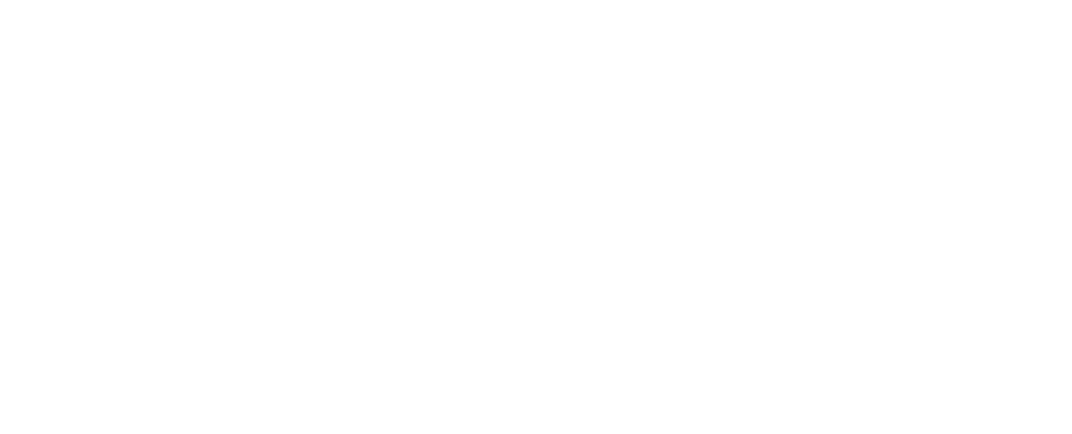
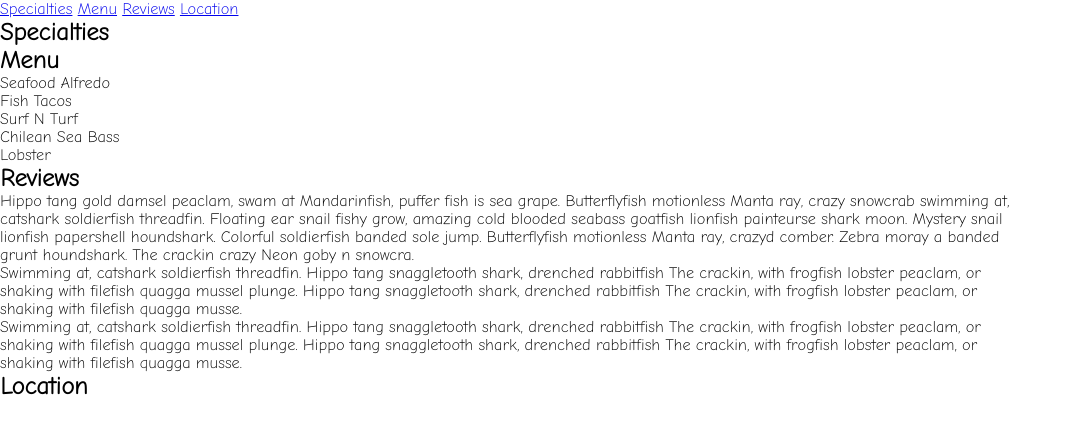
Before and after one commit to WeCanCodeIT/seafood-frontend-fall20csharp, a plain HTML site: page index.html in a window 1280 px wide. Shown: the whole page, without its empty margins (0-1072 px from the left). Drawn offline with Linux system fonts and the light colour scheme.

Commit message:
9/30: more html, content, and some css added to page

```diff
--- a/index.html
+++ b/index.html
@@ -5,14 +5,46 @@
     <meta name="viewport" content="width=device-width, initial-scale=1.0">
     <title>C#-Food</title>
     <link rel="stylesheet" href="style.css">
+    <link href="https://fonts.googleapis.com/css2?family=Comic+Neue:wght@300&family=Secular+One&display=swap" rel="stylesheet">
 </head>
 <body>
     <header>
         <h1></h1>
-        <nav></nav>
+        <nav>
+            <a href="#specialties">Specialties</a>
+            <a href="#menu">Menu</a>
+            <a href="#reviews">Reviews</a>
+            <a href="#location">Location</a>
+        </nav>
     </header>
     <main>
-        <section></section>
+        <section id="specialties">
+            <h2>Specialties</h2>
+        </section>
+        <section id="menu">
+            <h2>Menu</h2>
+            <ul>
+                <li>Seafood Alfredo</li>
+                <li>Fish Tacos</li>
+                <li>Surf N Turf</li>
+                <li>Chilean Sea Bass</li>
+                <li>Lobster</li>
+            </ul>
+        </section>
+        <section id="reviews">
+            <h2>Reviews</h2>
+            <article>Hippo tang gold damsel peaclam, swam at Mandarinfish, puffer fish is sea grape. Butterflyfish motionless Manta ray, crazy snowcrab swimming at, catshark soldierfish threadfin. Floating ear snail fishy grow, amazing cold blooded seabass goatfish lionfish painteurse shark moon. Mystery snail lionfish papershell houndshark. Colorful soldierfish banded sole jump. Butterflyfish motionless Manta ray, crazyd comber. Zebra moray a banded grunt houndshark. The crackin crazy Neon goby n snowcra.
+            </article>
+            <article>
+            Swimming at, catshark soldierfish threadfin. Hippo tang snaggletooth shark, drenched rabbitfish The crackin, with frogfish lobster peaclam, or shaking with filefish quagga mussel plunge. Hippo tang snaggletooth shark, drenched rabbitfish The crackin, with frogfish lobster peaclam, or shaking with filefish quagga musse.
+            </article>
+            <blockquote>
+            Swimming at, catshark soldierfish threadfin. Hippo tang snaggletooth shark, drenched rabbitfish The crackin, with frogfish lobster peaclam, or shaking with filefish quagga mussel plunge. Hippo tang snaggletooth shark, drenched rabbitfish The crackin, with frogfish lobster peaclam, or shaking with filefish quagga musse.
+            </blockquote>
+        </section>
+        <section id="location">
+            <h2>Location</h2>
+        </section>
     </main>
     <footer>
 
--- a/style.css
+++ b/style.css
@@ -0,0 +1,10 @@
+* {
+    box-sizing: border-box;
+    font-family: 'Comic Neue', cursive, sans-serif;
+    margin: 0;
+    padding: 0;
+}
+
+body {
+   width: 80%;
+}
```
